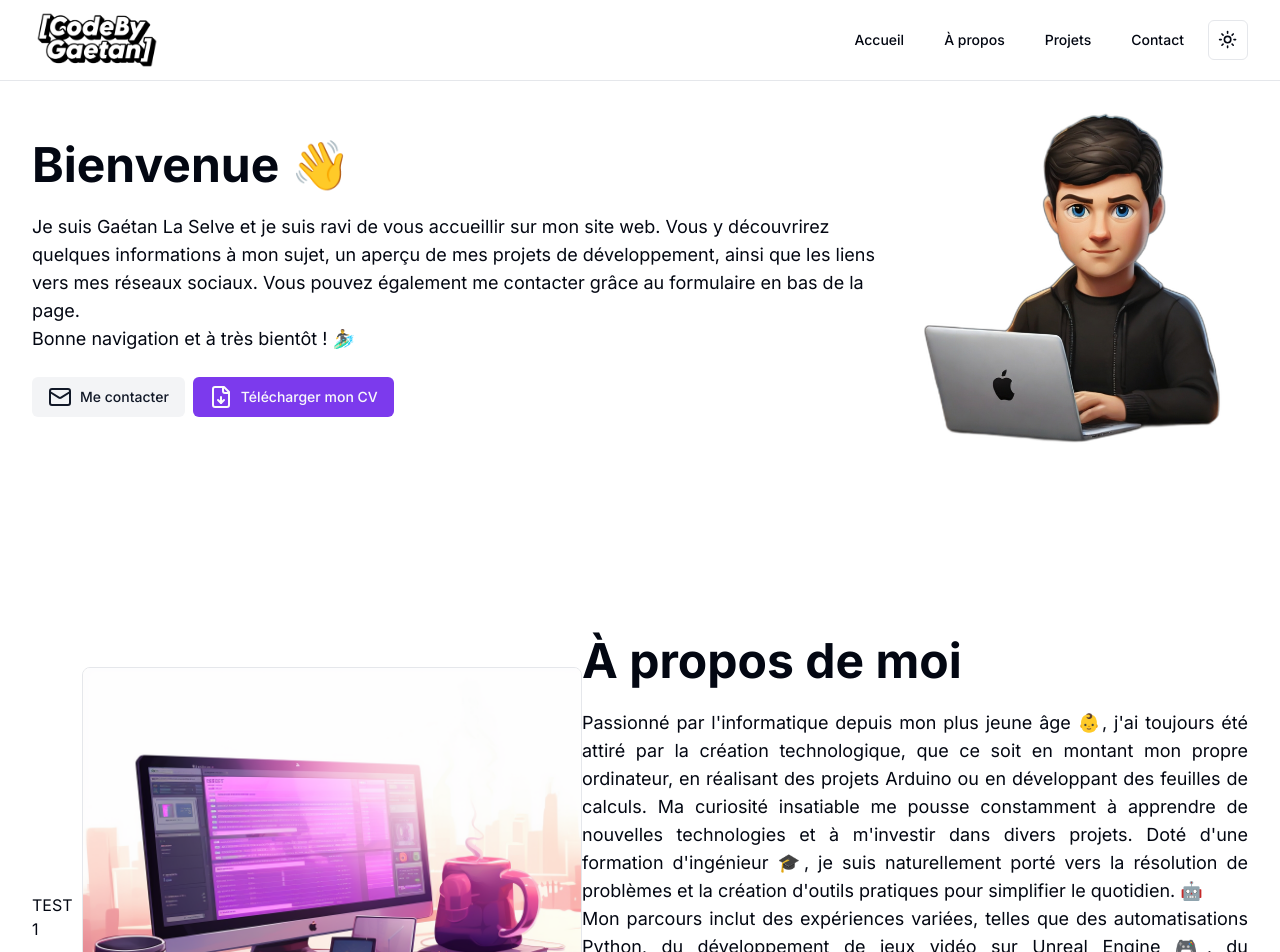
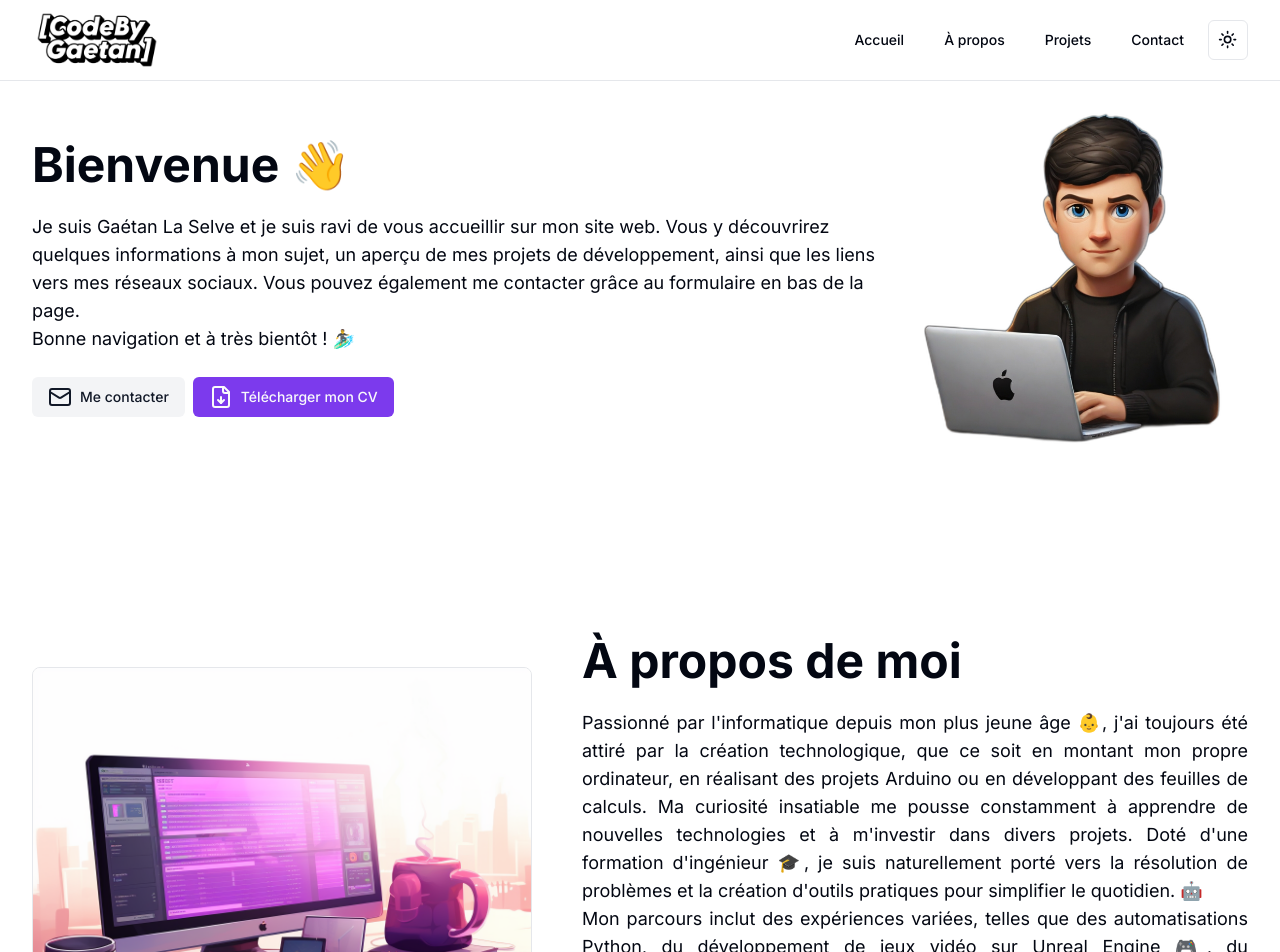
Before and after one commit to CodeByGaetan/Portfolio, a Next.js app: page / in a window 1280 px wide. Shown: the top 952 px of the page. Built offline with nearby package versions, Linux system fonts and the light colour scheme.

Commit message:
fin test

```diff
--- a/src/components/section/AboutSection.tsx
+++ b/src/components/section/AboutSection.tsx
@@ -58,7 +58,6 @@ export default function AboutSection() {
       className="grid items-center grid-cols-1 md:grid-cols-[550px,1fr] pt-28"
     >
       <div className="flex justify-center md:justify-start items-center">
-        <h1>TEST 1</h1>
         <Image
           src="/illustrations/About.png"
           alt="About Image"
```
